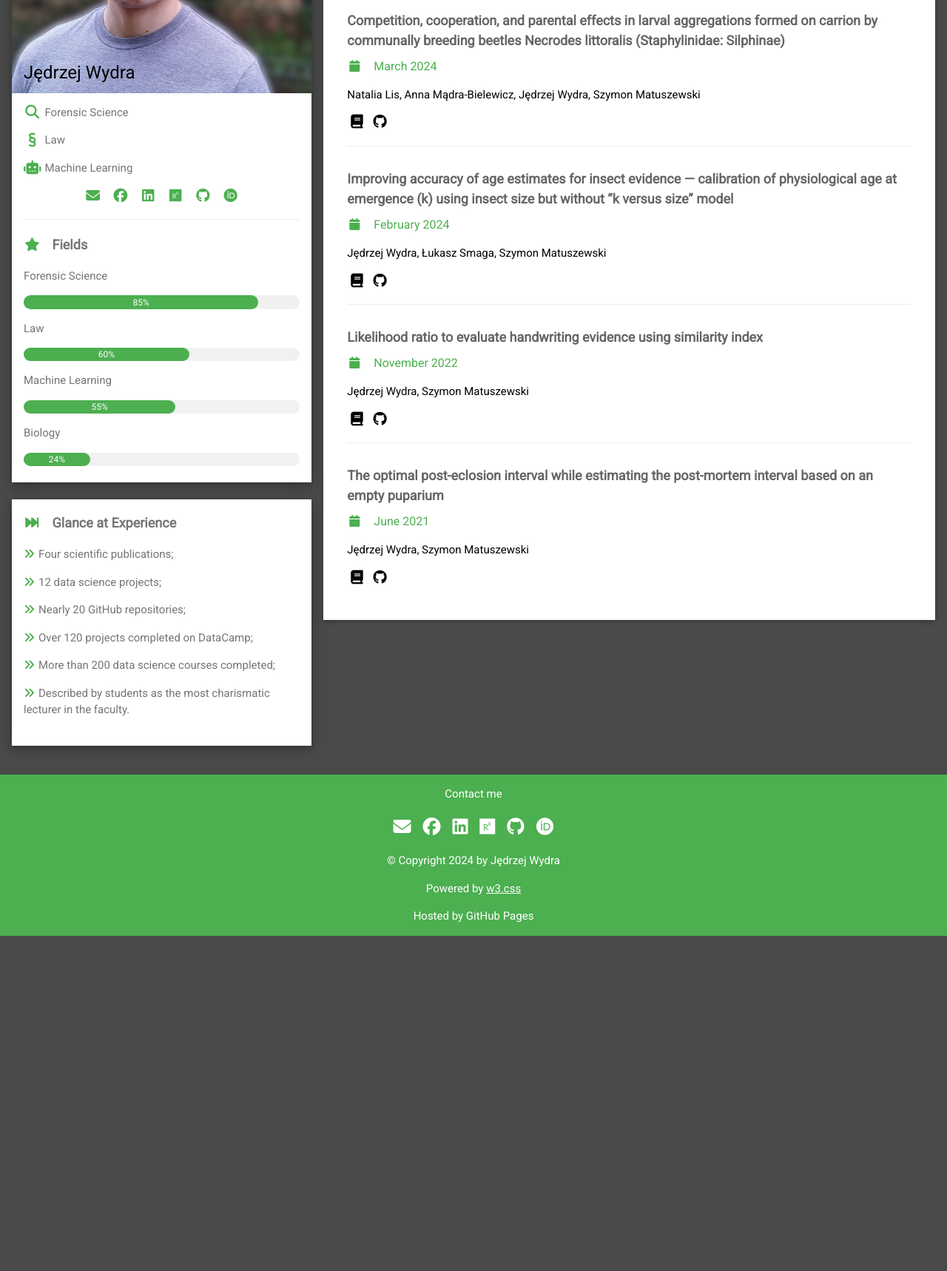
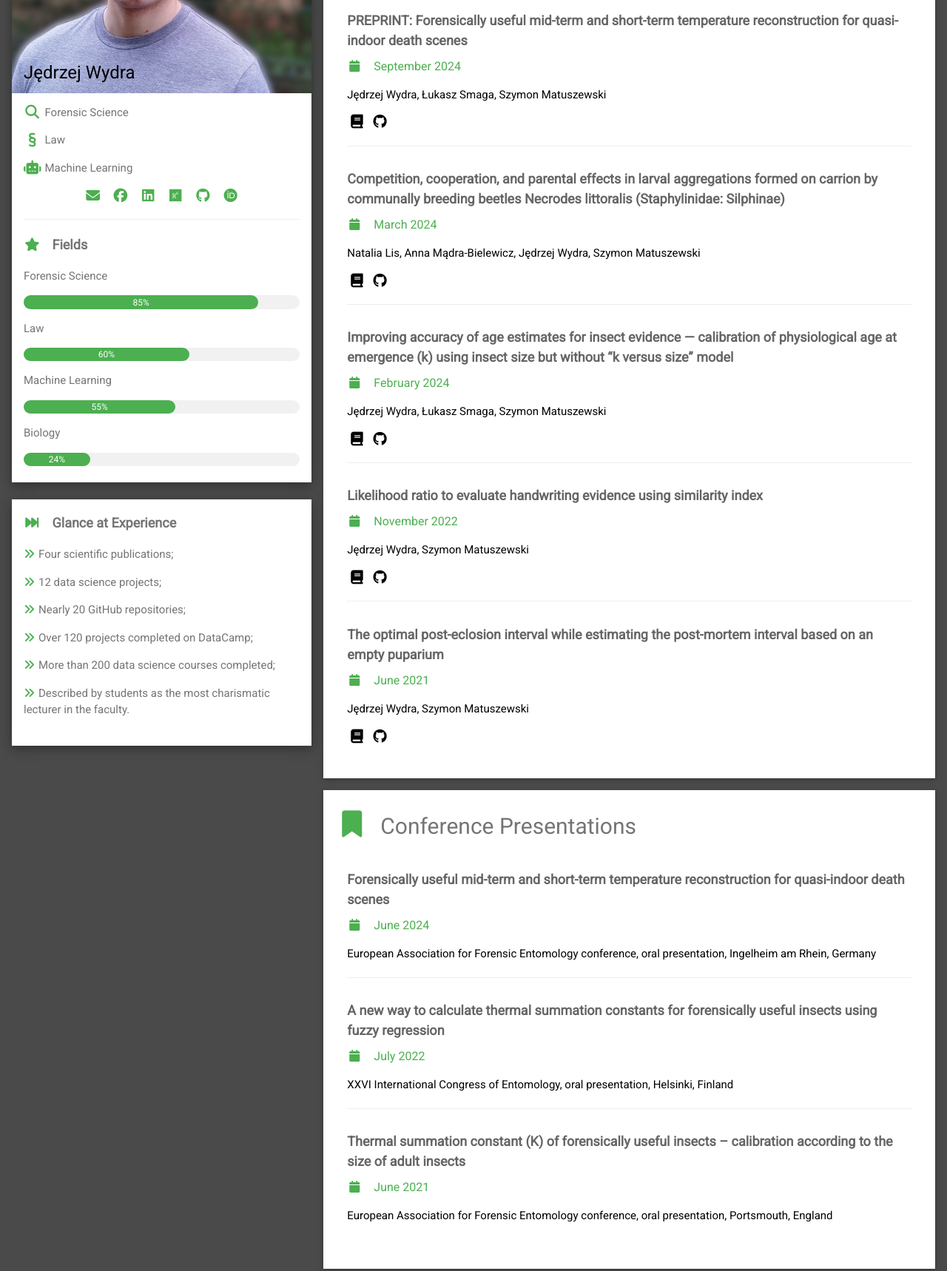
Before and after one commit to Jedrzej-Wydra/jedrzej-wydra.github.io, a plain HTML site: page publications.html in a window 1280 px wide. Shown: the part 350-2068 px from the top of the page at 74% size. Before the commit the page ends 1615 px from the top, so only its background shows below. Drawn offline with nearby package versions, Linux system fonts and the light colour scheme.

Commit message:
Little updates

```diff
--- a/publications.html
+++ b/publications.html
@@ -153,6 +153,16 @@ function toggleTheme() {
 
       <div class="w3-container w3-card w3-white w3-margin-bottom">
         <h2 class="w3-text-grey w3-padding-16"><i class="fa-solid fa-bookmark fa-fw w3-margin-right w3-xxlarge w3-text-green"></i>Publications</h2>
+<div class="w3-container">
+          <h5 class="w3-opacity"><b>PREPRINT: Forensically useful mid-term and short-term temperature reconstruction for quasi-indoor death scenes</b></h5>
+          <h6 class="w3-text-green"><i class="fa fa-calendar fa-fw w3-margin-right"></i>September 2024</h6>
+          <p>Jędrzej Wydra, Łukasz Smaga, Szymon Matuszewski</p>
+      <a href="https://doi.org/10.48550/arXiv.2409.09516" target="_blank">
+      <i class="fa-solid fa-book fa-lg" style="margin: 0 5px;"></i></a>
+      <a href="https://github.com/Jedrzej-Wydra/temperature-reconstruction" target="_blank">
+      <i class="fa-brands fa-github fa-lg" style="margin: 0 5px;"></i></a>
+          <hr>
+        </div>
         <div class="w3-container">
           <h5 class="w3-opacity"><b>Competition, cooperation, and parental effects in larval aggregations formed on carrion by communally breeding beetles Necrodes littoralis (Staphylinidae: Silphinae)</b></h5>
           <h6 class="w3-text-green"><i class="fa fa-calendar fa-fw w3-margin-right"></i>March 2024</h6>
@@ -196,6 +206,31 @@ function toggleTheme() {
         </div>
       </div>
 
+<div class="w3-container w3-card w3-white w3-margin-bottom">
+        <h2 class="w3-text-grey w3-padding-16"><i class="fa-solid fa-bookmark fa-fw w3-margin-right w3-xxlarge w3-text-green"></i>Conference Presentations</h2>
+        <div class="w3-container">
+          <h5 class="w3-opacity"><b>Forensically useful mid-term and short-term temperature reconstruction for quasi-indoor death scenes</b></h5>
+          <h6 class="w3-text-green"><i class="fa fa-calendar fa-fw w3-margin-right"></i>June 2024</h6>
+          <p>European Association for Forensic Entomology conference, oral presentation, Ingelheim am Rhein, Germany</p>
+          <hr>
+        </div>
+        <div class="w3-container">
+          <h5 class="w3-opacity"><b>A new way to calculate thermal summation constants for forensically useful insects using fuzzy regression</b></h5>
+          <h6 class="w3-text-green"><i class="fa fa-calendar fa-fw w3-margin-right"></i>July 2022</h6>
+          <p>XXVI International Congress of Entomology, oral presentation, Helsinki, Finland</p>
+          <hr>
+        </div>
+        <div class="w3-container">
+          <h5 class="w3-opacity"><b>Thermal summation constant (K) of forensically useful
+insects – calibration according to the size of adult insects</b></h5>
+          <h6 class="w3-text-green"><i class="fa fa-calendar fa-fw w3-margin-right"></i>June 2021</h6>
+          <p>European Association for Forensic Entomology conference, oral presentation, Portsmouth, England</p>
+          <br>
+          <br>
+        </div>
+      </div>
+
+
 
 
 
```
Also changed, not shown: resume.html (+38 -2 lines), 1 other file.
